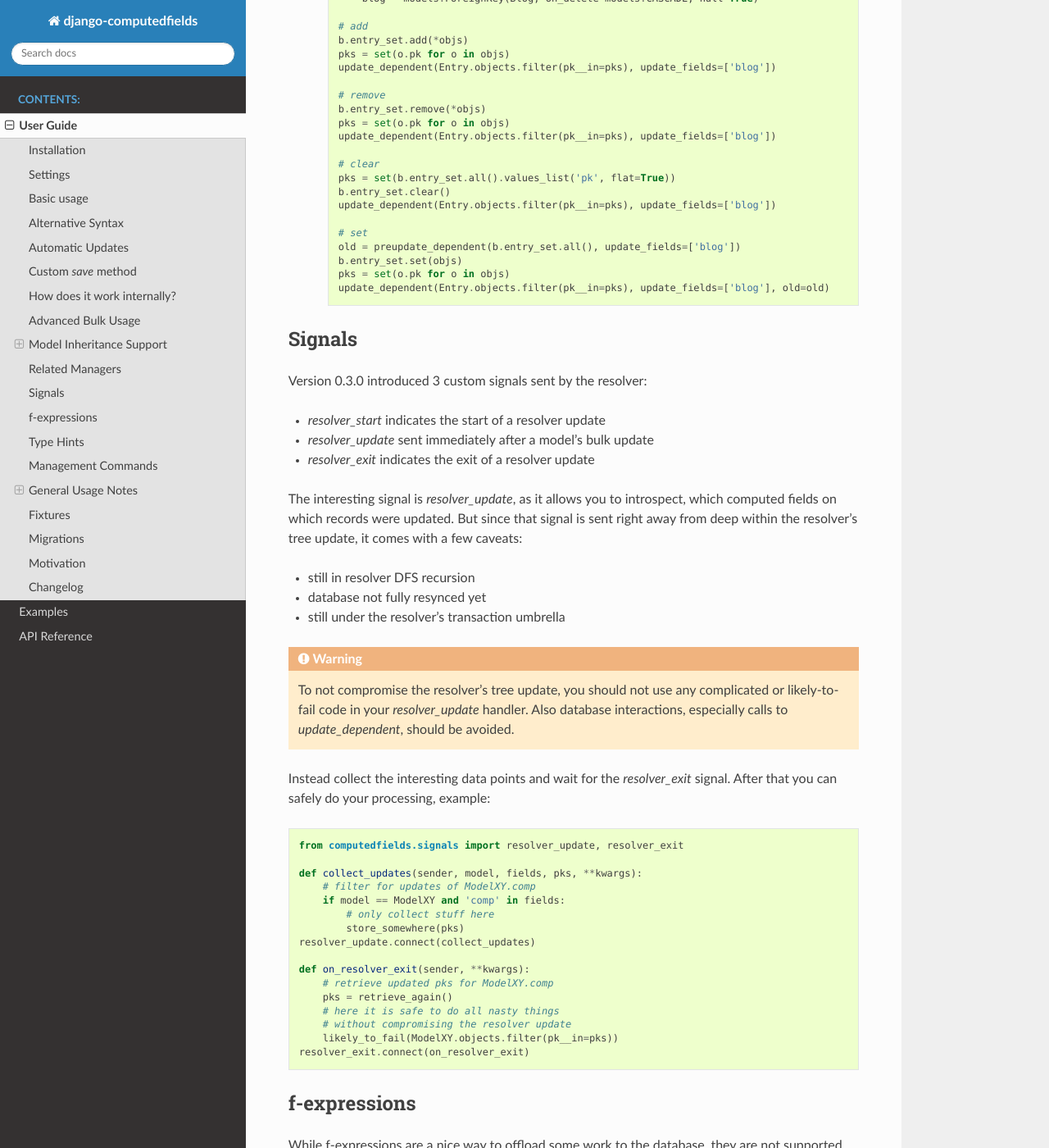
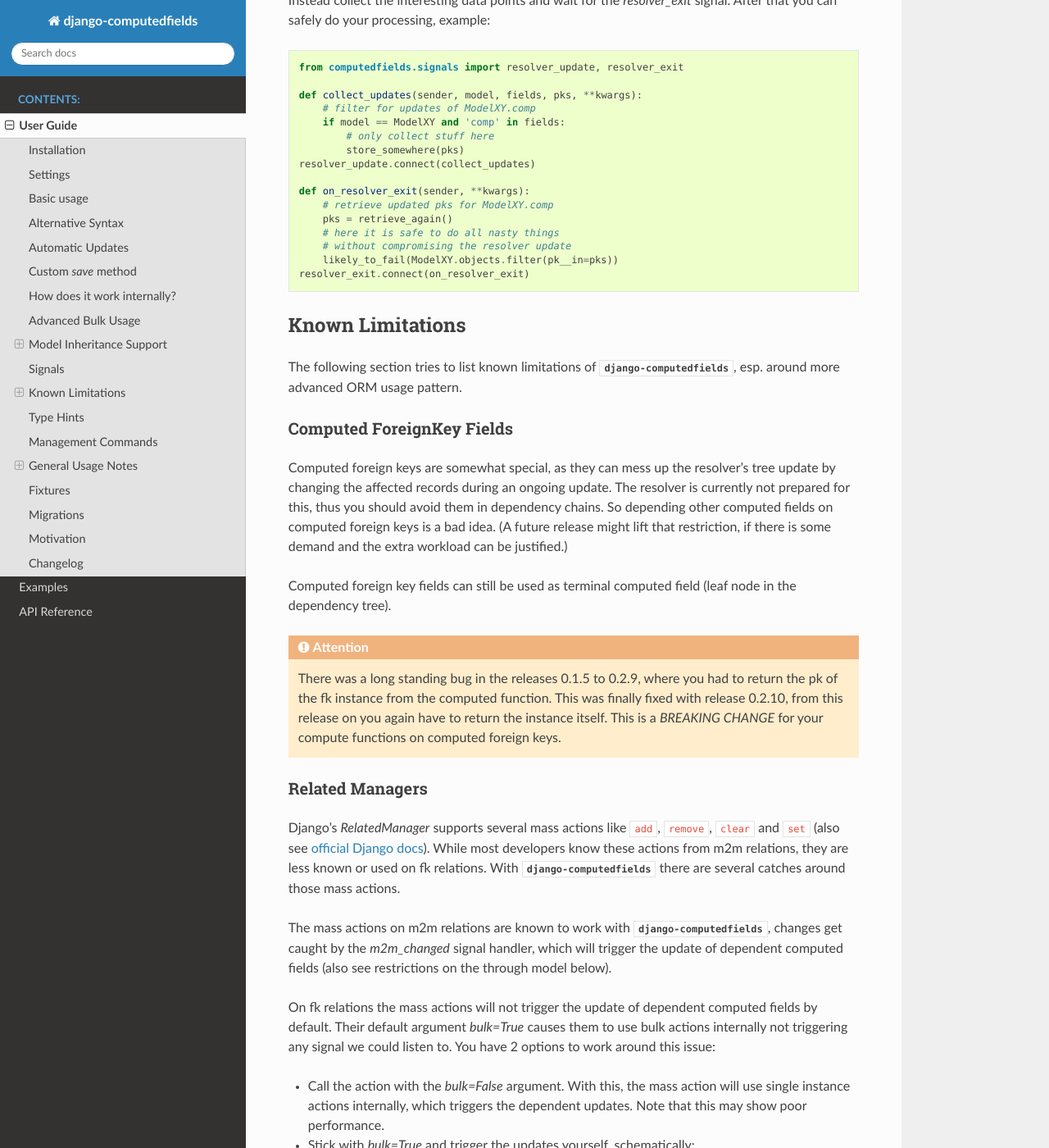
Before and after one commit to netzkolchose/django-computedfields, a Sphinx documentation site: the page built from docs/manual.rst, in a window 1280 px wide and 1400 px high, scrolled down 8592 px. Shown: the whole window at 82% size. Built offline with Sphinx 7.4.7 and the Read the Docs theme 3.1.0, drawn with Linux system fonts in a browser that asks for light colours; the version number is read from the project's files by our own code; some of the changed text lies outside the part shown.

Commit message:
document m2m through limitations

```diff
--- a/docs/manual.rst
+++ b/docs/manual.rst
@@ -376,55 +376,6 @@
 (treated as alias). Constructing depends rules from proxy models is not supported (untested).
 
 
-Related Managers
-----------------
-
-Django's `RelatedManager` supports several mass actions like ``add``, ``remove``, ``clear`` and ``set``
-(also see `official Django docs
-<https://docs.djangoproject.com/en/5.2/ref/models/relations/>`_). While most developers know these actions
-from m2m relations, they are less known or used on fk relations. With :mod:`django-computedfields` there are
-several catches around those mass actions.
-
-The mass actions on m2m relations are known to work with :mod:`django-computedfields`,
-changes get caught by the `m2m_changed` signal handler, which will trigger the update of dependent computed fields.
-
-On fk relations the mass actions will not trigger the update of dependent computed fields by default.
-Their default argument `bulk=True` causes them to use bulk actions internally not triggering any signal
-we could listen to. You have 2 options to work around this issue:
-
-- Call the action with the `bulk=False` argument. With this, the mass action will use single instance actions
-  internally, which triggers the dependent updates. Note that this may show poor performance.
-- Stick with `bulk=True` and trigger the updates yourself, schematically:
-
-    .. CODE:: python
-
-        class Blog(models.Model):
-            ...
-        class Entry(models.Model):
-            blog = models.ForeignKey(Blog, on_delete=models.CASCADE, null=True)
-
-        # add
-        b.entry_set.add(*objs)
-        pks = set(o.pk for o in objs)
-        update_dependent(Entry.objects.filter(pk__in=pks), update_fields=['blog'])
-
-        # remove
-        b.entry_set.remove(*objs)
-        pks = set(o.pk for o in objs)
-        update_dependent(Entry.objects.filter(pk__in=pks), update_fields=['blog'])
-
-        # clear
-        pks = set(b.entry_set.all().values_list('pk', flat=True))
-        b.entry_set.clear()
-        update_dependent(Entry.objects.filter(pk__in=pks), update_fields=['blog'])
-
-        # set
-        old = preupdate_dependent(b.entry_set.all(), update_fields=['blog'])
-        b.entry_set.set(objs)
-        pks = set(o.pk for o in objs)
-        update_dependent(Entry.objects.filter(pk__in=pks), update_fields=['blog'], old=old)
-
-
 Signals
 -------
 
@@ -472,8 +423,100 @@
     resolver_exit.connect(on_resolver_exit)
 
 
+
+Known Limitations
+-----------------
+
+The following section tries to list known limitations of :mod:`django-computedfields`,
+esp. around more advanced ORM usage pattern.
+
+
+Computed ForeignKey Fields
+^^^^^^^^^^^^^^^^^^^^^^^^^^
+
+Computed foreign keys are somewhat special, as they can mess up the resolver's tree update
+by changing the affected records during an ongoing update. The resolver is currently not prepared
+for this, thus you should avoid them in dependency chains. So depending other computed fields on
+computed foreign keys is a bad idea. (A future release might lift that restriction,
+if there is some demand and the extra workload can be justified.)
+
+Computed foreign key fields can still be used as terminal computed field
+(leaf node in the dependency tree).
+
+.. ATTENTION::
+
+    There was a long standing bug in the releases 0.1.5 to 0.2.9, where you had to return
+    the pk of the fk instance from the computed function. This was finally fixed with release 0.2.10,
+    from this release on you again have to return the instance itself.
+    This is a *BREAKING CHANGE* for your compute functions on computed foreign keys.
+
+
+Related Managers
+^^^^^^^^^^^^^^^^
+
+Django's `RelatedManager` supports several mass actions like ``add``, ``remove``, ``clear`` and ``set``
+(also see `official Django docs
+<https://docs.djangoproject.com/en/5.2/ref/models/relations/>`_). While most developers know these actions
+from m2m relations, they are less known or used on fk relations. With :mod:`django-computedfields` there are
+several catches around those mass actions.
+
+The mass actions on m2m relations are known to work with :mod:`django-computedfields`,
+changes get caught by the `m2m_changed` signal handler, which will trigger the update of
+dependent computed fields (also see restrictions on the through model below).
+
+On fk relations the mass actions will not trigger the update of dependent computed fields by default.
+Their default argument `bulk=True` causes them to use bulk actions internally not triggering any signal
+we could listen to. You have 2 options to work around this issue:
+
+- Call the action with the `bulk=False` argument. With this, the mass action will use single instance actions
+  internally, which triggers the dependent updates. Note that this may show poor performance.
+- Stick with `bulk=True` and trigger the updates yourself, schematically:
+
+    .. CODE:: python
+
+        class Blog(models.Model):
+            ...
+        class Entry(models.Model):
+            blog = models.ForeignKey(Blog, on_delete=models.CASCADE, null=True)
+
+        # add
+        b.entry_set.add(*objs)
+        pks = set(o.pk for o in objs)
+        update_dependent(Entry.objects.filter(pk__in=pks), update_fields=['blog'])
+
+        # remove
+        b.entry_set.remove(*objs)
+        pks = set(o.pk for o in objs)
+        update_dependent(Entry.objects.filter(pk__in=pks), update_fields=['blog'])
+
+        # clear
+        pks = set(b.entry_set.all().values_list('pk', flat=True))
+        b.entry_set.clear()
+        update_dependent(Entry.objects.filter(pk__in=pks), update_fields=['blog'])
+
+        # set
+        old = preupdate_dependent(b.entry_set.all(), update_fields=['blog'])
+        b.entry_set.set(objs)
+        pks = set(o.pk for o in objs)
+        update_dependent(Entry.objects.filter(pk__in=pks), update_fields=['blog'], old=old)
+
+
+M2M Through Model
+^^^^^^^^^^^^^^^^^
+
+In general M2M support of this library has matured a lot over the time. Updates from mass actions
+should work as expected, also computed fields on through models are supported.
+
+There is one exception to this - for multiple M2M relations pointing to the same through model things
+get quite hairy with the ORM. Currently the resolver cannot update dependencies across those relations
+reliably from mass actions, as the ORM does not provide enough context information with its
+*m2m_changed* signal to determine the underlying relation. If you have such an advanced use case,
+be prepared to update the dependencies yourself by calling *(pre)update_dependent* explicitly
+in conjunction with mass actions.
+
+
 f-expressions
--------------
+^^^^^^^^^^^^^
 
 While f-expressions are a nice way to offload some work to the database, they are not supported
 with computed fields. In particular this means, that computed fields should not depend on
@@ -723,7 +766,7 @@
         - reduced transaction pressure in resolver
 - 0.2.10
     - Fix related_query_name on M2M relations
-    - Fix computed fk fields to use instances and not the _id attribute
+    - Fix computed fk fields to use instances and not the _id attribute (BREAKING CHANGE)
     - Fix UNIONed resolver updates, that contain prefetches
     - Fix thread isolation in signal handlers
 - 0.2.9
```
Also changed, not shown: README.md (+1 -1 lines).
